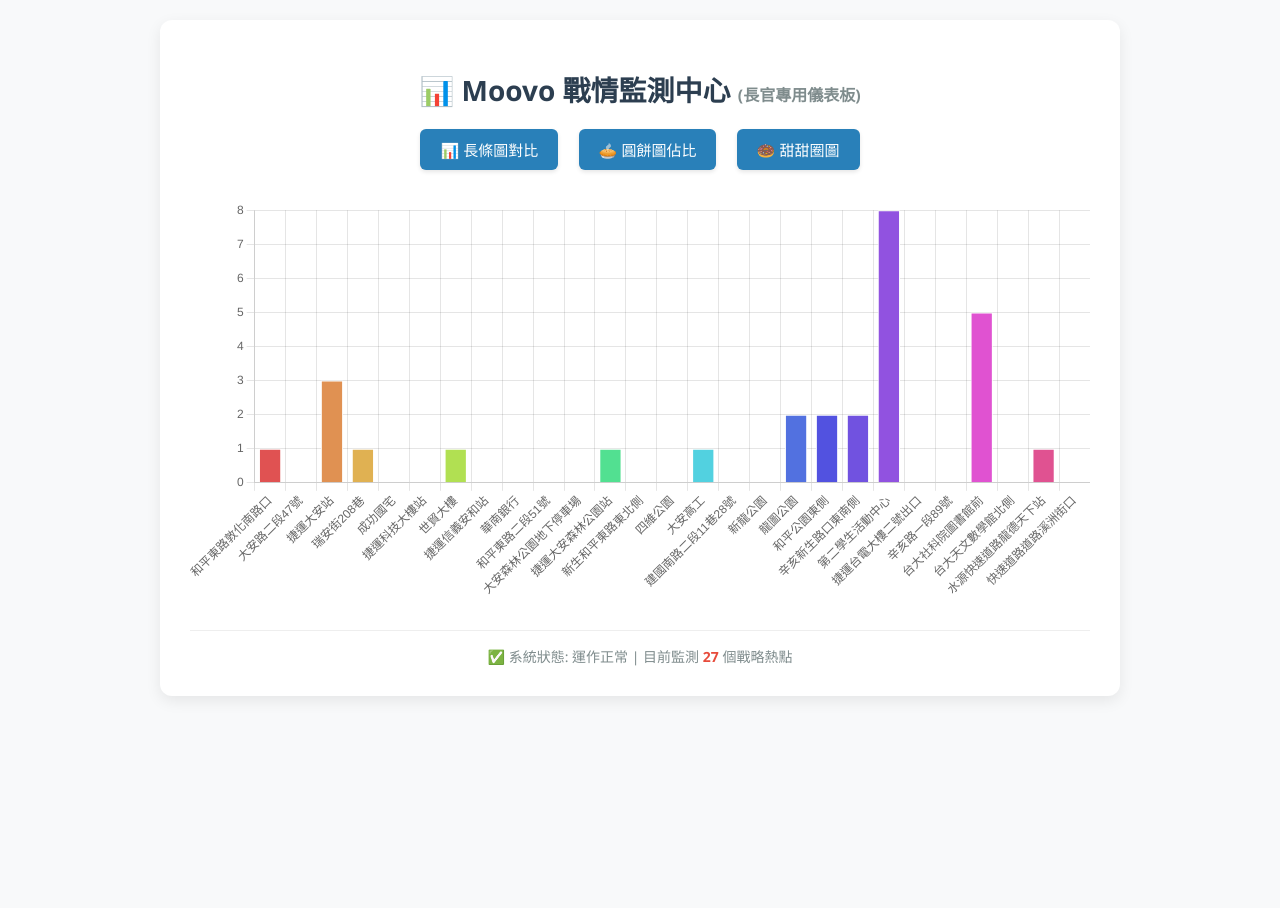
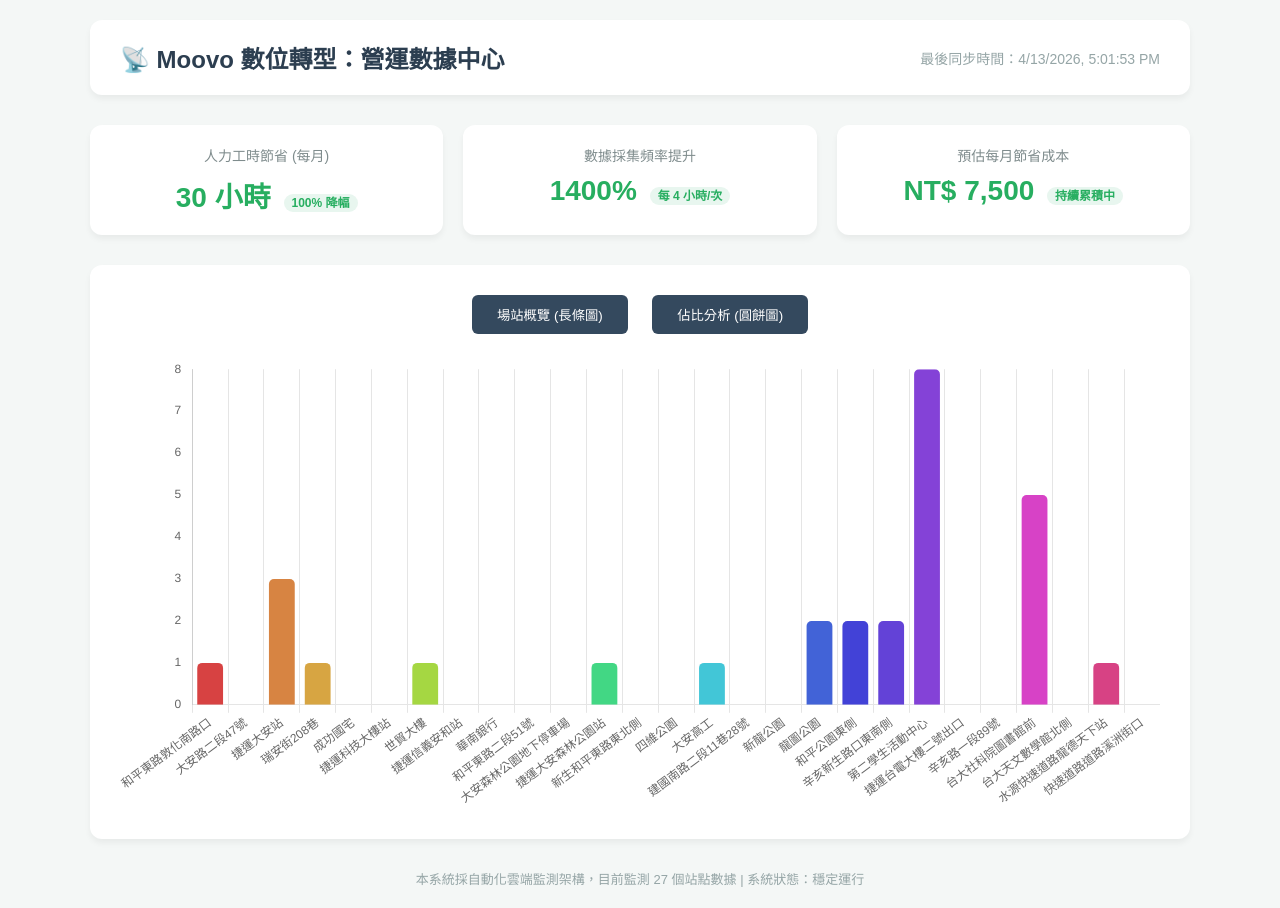
Before and after one commit to a13a5510-ctrl/moovo-tracker, a plain HTML site: page index.html in a window 1280 px wide. Before the commit the page ends 800 px from the top, so only its background shows below. Drawn offline with nearby package versions, Linux system fonts and the light colour scheme.

Commit message:
Update index.html

```diff
--- a/index.html
+++ b/index.html
@@ -3,104 +3,111 @@
 <head>
     <meta charset="UTF-8">
     <meta name="viewport" content="width=device-width, initial-scale=1.0">
-    <title>Moovo 戰情監測中心</title>
+    <title>Moovo 營運決策監測系統</title>
     <script src="https://cdn.jsdelivr.net/npm/chart.js"></script>
     <style>
-        body { font-family: 'Segoe UI', Tahoma, Geneva, Verdana, sans-serif; background-color: #f8f9fa; color: #333; margin: 0; padding: 20px; }
-        .container { max-width: 900px; margin: 0 auto; background: white; padding: 30px; border-radius: 12px; box-shadow: 0 5px 15px rgba(0,0,0,0.08); }
-        h1 { text-align: center; color: #2c3e50; font-size: 28px; margin-bottom: 20px; }
-        .controls { text-align: center; margin-bottom: 30px; }
-        button { background-color: #2980b9; color: white; border: none; padding: 10px 20px; margin: 0 8px; border-radius: 6px; cursor: pointer; font-size: 15px; transition: 0.2s; box-shadow: 0 2px 4px rgba(0,0,0,0.1); }
-        button:hover { background-color: #1a5276; transform: translateY(-1px); }
-        .chart-container { position: relative; height: 50vh; width: 100%; }
-        .footer { text-align: center; margin-top: 30px; font-size: 14px; color: #7f8c8d; padding-top: 15px; border-top: 1px solid #eee; }
-        .highlight { color: #e74c3c; font-weight: bold; }
+        :root { --primary-color: #2c3e50; --secondary-color: #34495e; --accent-color: #27ae60; --bg-color: #f4f7f6; }
+        body { font-family: 'PingFang TC', 'Microsoft JhengHei', sans-serif; background-color: var(--bg-color); color: var(--primary-color); margin: 0; padding: 20px; }
+        .container { max-width: 1100px; margin: 0 auto; }
+        .header { display: flex; justify-content: space-between; align-items: center; margin-bottom: 30px; background: white; padding: 20px 30px; border-radius: 12px; box-shadow: 0 4px 6px rgba(0,0,0,0.05); }
+        .header h1 { margin: 0; font-size: 24px; color: var(--primary-color); }
+        .roi-grid { display: grid; grid-template-columns: repeat(auto-fit, minmax(240px, 1fr)); gap: 20px; margin-bottom: 30px; }
+        .card { background: white; padding: 20px; border-radius: 12px; box-shadow: 0 4px 6px rgba(0,0,0,0.05); text-align: center; }
+        .card .label { font-size: 14px; color: #7f8c8d; margin-bottom: 10px; }
+        .card .value { font-size: 28px; font-weight: bold; color: var(--accent-color); }
+        .main-content { background: white; padding: 30px; border-radius: 12px; box-shadow: 0 4px 6px rgba(0,0,0,0.05); margin-bottom: 30px; }
+        .controls { margin-bottom: 25px; text-align: center; }
+        button { background-color: var(--secondary-color); color: white; border: none; padding: 10px 25px; margin: 0 10px; border-radius: 6px; cursor: pointer; transition: 0.3s; }
+        button:hover { background-color: var(--primary-color); opacity: 0.9; }
+        .chart-container { height: 450px; width: 100%; }
+        .footer { text-align: center; font-size: 13px; color: #95a5a6; }
+        .comparison-tag { font-size: 12px; padding: 2px 8px; border-radius: 20px; background: #e8f6ef; color: #27ae60; margin-left: 5px; }
     </style>
 </head>
 <body>
     <div class="container">
-        <h1>📊 Moovo 戰情監測中心 <span style="font-size: 16px; color: #7f8c8d;">(長官專用儀表板)</span></h1>
+        <header class="header">
+            <h1>📡 Moovo 數位轉型：營運數據中心</h1>
+            <div id="last-update" style="color: #95a5a6; font-size: 14px;">數據即時同步中...</div>
+        </header>
 
-        <div class="controls">
-            <button onclick="updateChart('bar')">📊 長條圖對比</button>
-            <button onclick="updateChart('pie')">🥧 圓餅圖佔比</button>
-            <button onclick="updateChart('doughnut')">🍩 甜甜圈圖</button>
+        <div class="roi-grid">
+            <div class="card">
+                <div class="label">人力工時節省 (每月)</div>
+                <div class="value">30 小時 <span class="comparison-tag">100% 降幅</span></div>
+            </div>
+            <div class="card">
+                <div class="label">數據採集頻率提升</div>
+                <div class="value">1400% <span class="comparison-tag">每 4 小時/次</span></div>
+            </div>
+            <div class="card">
+                <div class="label">預估每月節省成本</div>
+                <div class="value">NT$ 7,500 <span class="comparison-tag">持續累積中</span></div>
+            </div>
         </div>
 
-        <div class="chart-container">
-            <canvas id="moovoChart"></canvas>
+        <div class="main-content">
+            <div class="controls">
+                <button onclick="updateChart('bar')">場站概覽 (長條圖)</button>
+                <button onclick="updateChart('pie')">佔比分析 (圓餅圖)</button>
+            </div>
+            <div class="chart-container">
+                <canvas id="mainChart"></canvas>
+            </div>
         </div>
 
-        <div class="footer" id="status-text">
-            📡 系統狀態: 正在與衛星同步數據中...
-        </div>
+        <footer class="footer">
+            本系統採自動化雲端監測架構，目前監測 <span id="station-count">--</span> 個站點數據 | 系統狀態：穩定運行
+        </footer>
     </div>
 
     <script>
         let myChart = null;
         let chartData = { labels: [], values: [] };
 
-        // 核心邏輯：讀取同一目錄下的 last_data.json
-        async function fetchData() {
+        async function init() {
             try {
-                // 為了避免瀏覽器快取舊資料，加上時間戳記強制抓取最新版
-                const response = await fetch('./last_data.json?t=' + new Date().getTime());
+                const response = await fetch('./last_data.json?t=' + Date.now());
                 const data = await response.json();
 
-                // 將 JSON 物件轉換為圖表需要的陣列格式
                 chartData.labels = Object.keys(data);
                 chartData.values = Object.values(data).map(item => item.bikes);
 
-                document.getElementById('status-text').innerHTML = `✅ 系統狀態: 運作正常 | 目前監測 <span class="highlight">${chartData.labels.length}</span> 個戰略熱點`;
+                document.getElementById('station-count').innerText = chartData.labels.length;
+                document.getElementById('last-update').innerText = `最後同步時間：${new Date().toLocaleString()}`;
 
-                // 預設載入長條圖
                 updateChart('bar');
-            } catch (error) {
-                console.error("情報讀取失敗:", error);
-                document.getElementById('status-text').innerHTML = "⚠️ 系統狀態: 無法讀取情報，請確認排程是否正常執行。";
+            } catch (err) {
+                console.error("無法加載數據", err);
             }
         }
 
-        // 繪圖邏輯
         function updateChart(type) {
-            const ctx = document.getElementById('moovoChart').getContext('2d');
+            const ctx = document.getElementById('mainChart').getContext('2d');
+            if (myChart) myChart.destroy();
 
-            // 如果畫布上已經有圖表，必須先銷毀才能畫新的，否則會重疊
-            if (myChart != null) {
-                myChart.destroy();
-            }
-
-            // 生成漸層或多樣式的顏色供圖表使用
-            const bgColors = chartData.labels.map((_, i) => `hsl(${(i * 360) / chartData.labels.length}, 70%, 60%)`);
+            const colors = chartData.labels.map((_, i) => `hsl(${(i * 360) / chartData.labels.length}, 65%, 55%)`);
 
             myChart = new Chart(ctx, {
                 type: type,
                 data: {
                     labels: chartData.labels,
                     datasets: [{
-                        label: '場站現有台數',
+                        label: '當前可用車輛 (台數)',
                         data: chartData.values,
-                        backgroundColor: bgColors,
-                        borderWidth: 1,
-                        borderColor: '#ffffff'
+                        backgroundColor: colors,
+                        borderRadius: 5
                     }]
                 },
                 options: {
                     responsive: true,
                     maintainAspectRatio: false,
-                    plugins: {
-                        legend: {
-                            display: type !== 'bar', // 長條圖通常不顯示上方圖例
-                            position: 'right'
-                        }
-                    },
-                    scales: type === 'bar' ? { y: { beginAtZero: true, ticks: { stepSize: 1 } } } : {}
+                    plugins: { legend: { display: type !== 'bar' } },
+                    scales: type === 'bar' ? { y: { beginAtZero: true, grid: { display: false } } } : {}
                 }
             });
         }
-
-        // 網頁一打開就啟動抓取任務
-        fetchData();
+        init();
     </script>
 </body>
 </html>
```
